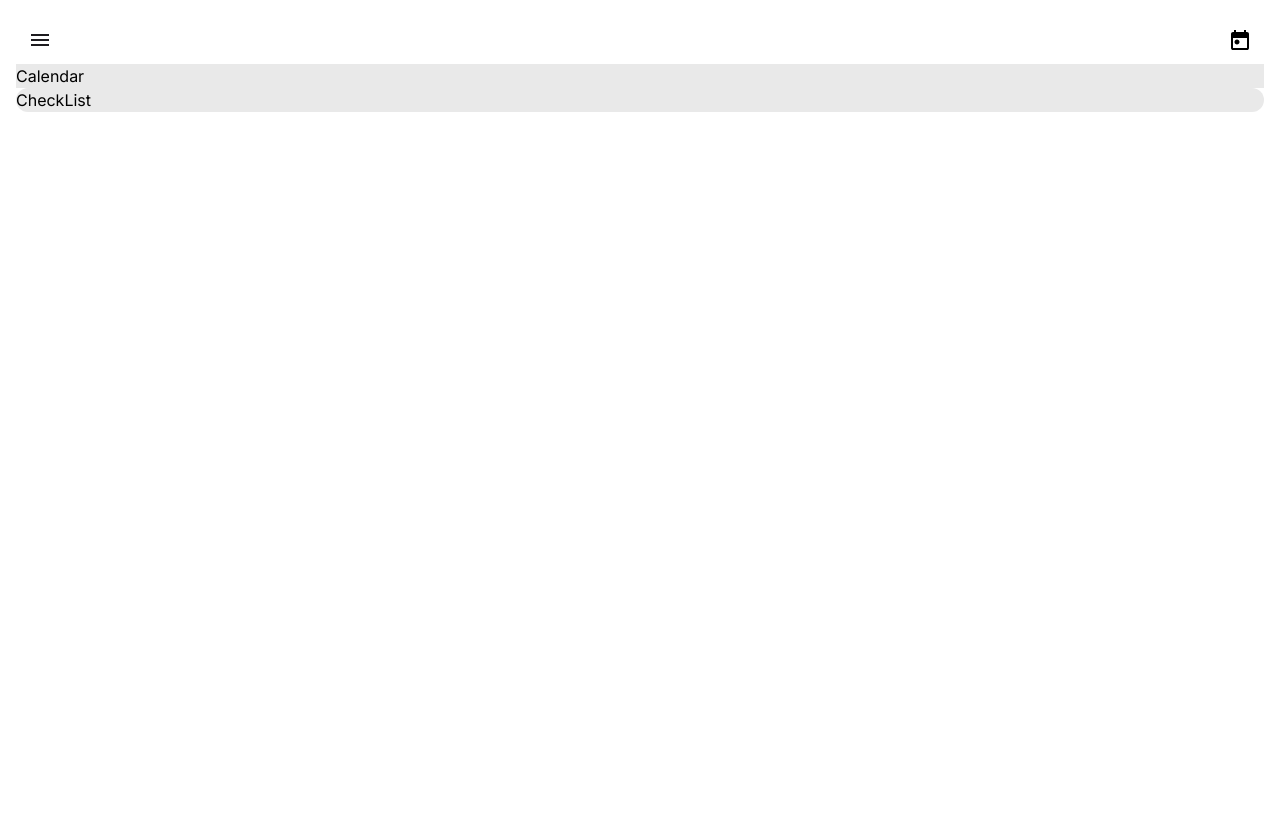
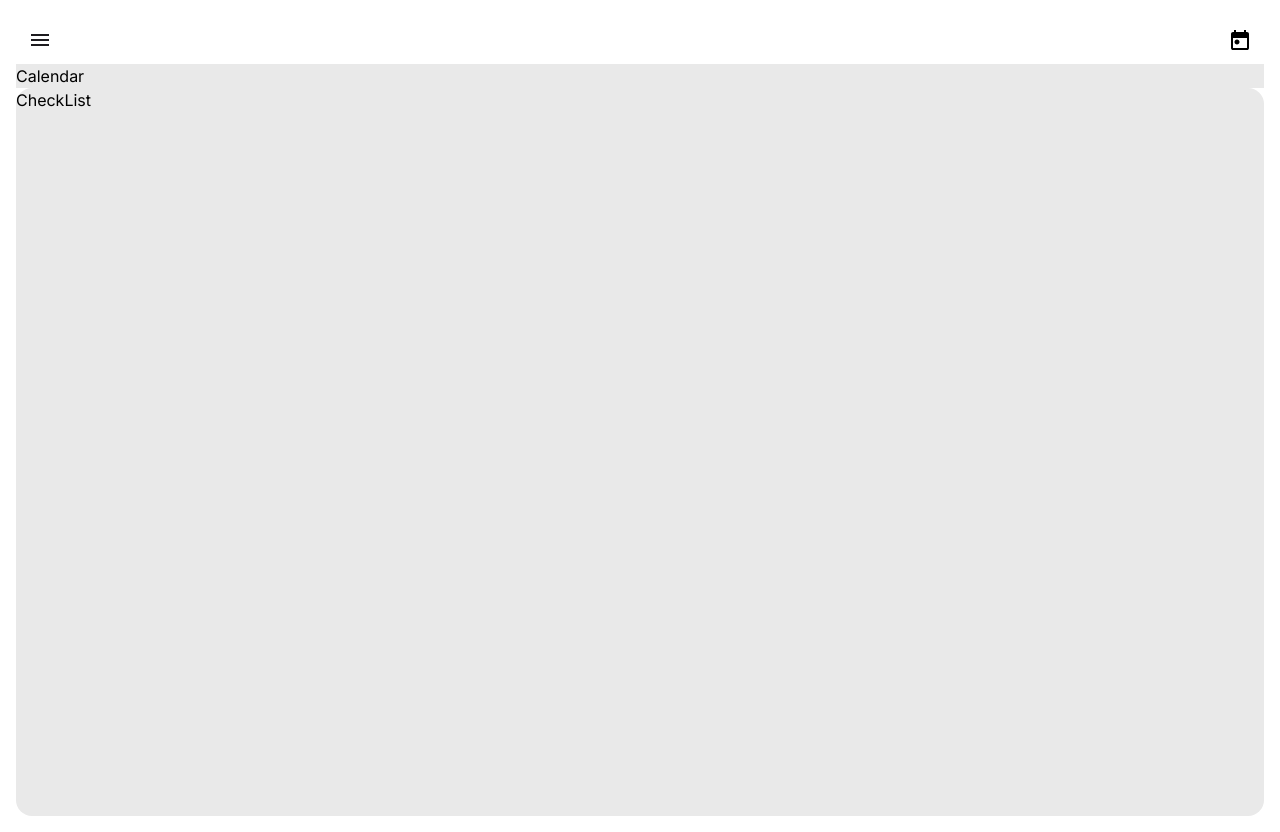
Before and after one commit to chaos-tech/training-note, a Next.js app in the folder frontend/: page / in a window 1280 px wide. Before the commit the page ends 800 px from the top, so only its background shows below. Built offline with nearby package versions, Linux system fonts and the light colour scheme.

Commit message:
✨ 配置調整

```diff
--- a/frontend/src/app/page.tsx
+++ b/frontend/src/app/page.tsx
@@ -3,8 +3,8 @@ import { Calendar, CheckList, Header } from '@/features/Top/components';
 
 export default function Home() {
   return (
-    <main className="flex h-screen flex-col items-center p-4">
-      <div className="w-full">
+    <main className="p-4">
+      <div className="flex h-screen w-full flex-col">
         <Header />
         <Calendar />
         <CheckList />
--- a/frontend/src/features/Top/components/Calendar/index.tsx
+++ b/frontend/src/features/Top/components/Calendar/index.tsx
@@ -1,7 +1,7 @@
 export const Calendar = () => {
   return (
     <>
-      <div className="bg-primary-gray flex-1">
+      <div className="bg-primary-gray flex-none">
         <p>Calendar</p>
       </div>
     </>
--- a/frontend/src/features/Top/components/CheckList/index.tsx
+++ b/frontend/src/features/Top/components/CheckList/index.tsx
@@ -1,6 +1,6 @@
 export const CheckList = () => {
   return (
-    <div className="bg-primary-gray min-w rounded-2xl">
+    <div className="bg-primary-gray min-w flex-1 rounded-2xl">
       <p>CheckList</p>
     </div>
   );
```
